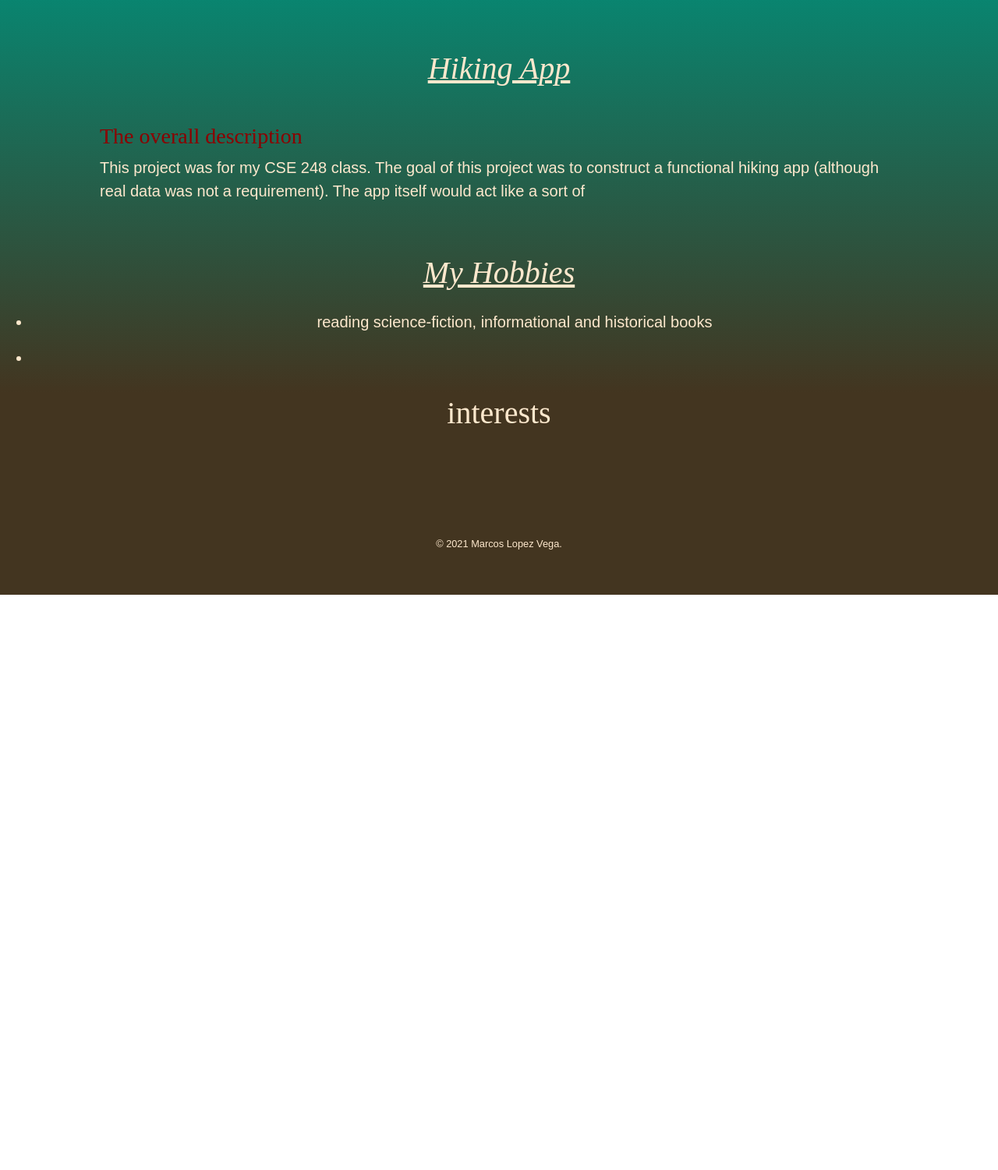
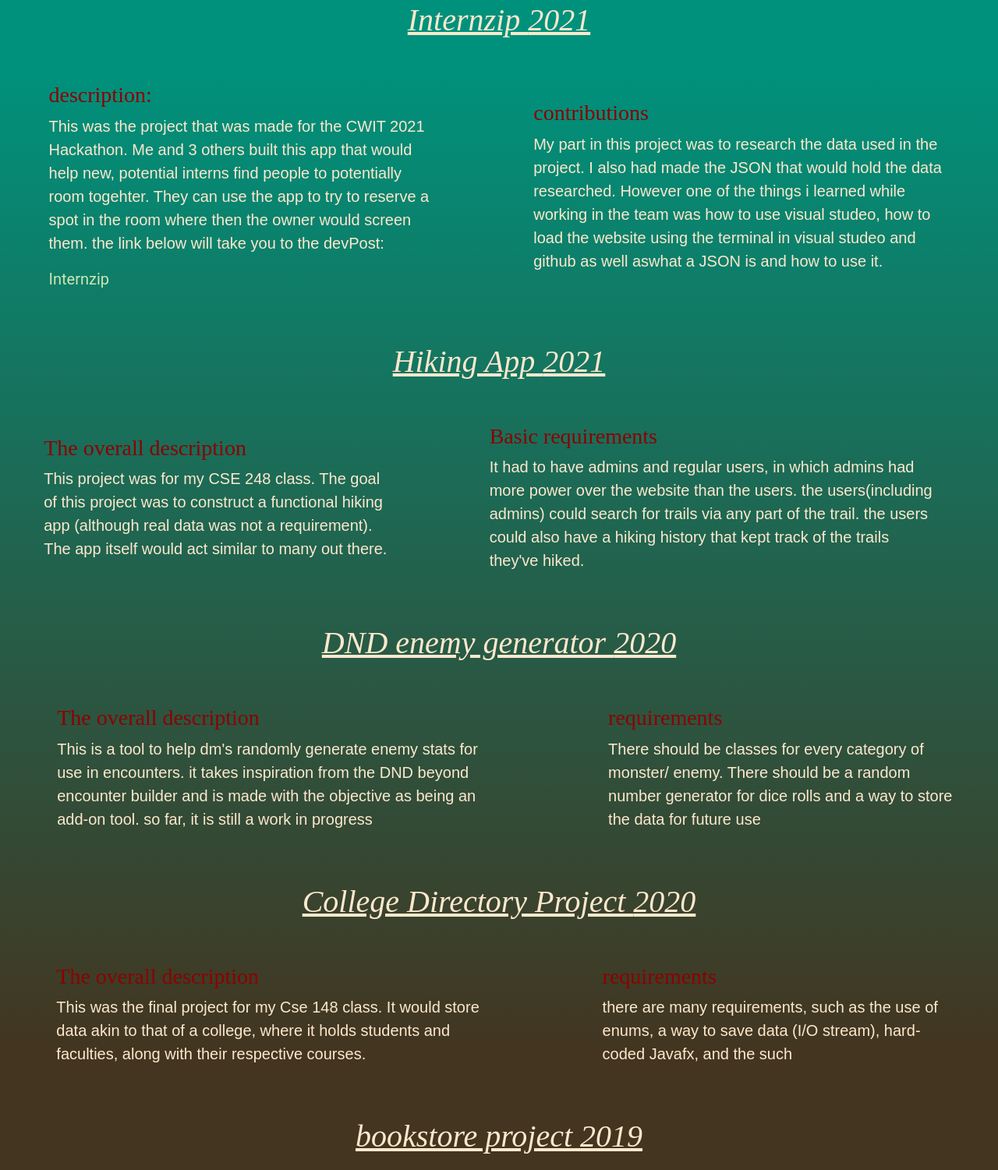
Before and after one commit to MLopez-69/personalWebsite, a plain HTML site: page projects.html in a window 1280 px wide. Shown: the part 230-1731 px from the top of the page at 78% size. Before the commit the page ends 993 px from the top, so only its background shows below. Drawn offline with nearby package versions, Linux system fonts and the light colour scheme.

Commit message:
Update projects.html

```diff
--- a/projects.html
+++ b/projects.html
@@ -4,19 +4,26 @@
     <meta charset="utf-8">
     <title>projects</title>
 
-    <link rel="stylesheet" href="https://cdn.jsdelivr.net/npm/bootstrap@4.6.0/dist/css/bootstrap.min.css" integrity="sha384-B0vP5xmATw1+K9KRQjQERJvTumQW0nPEzvF6L/Z6nronJ3oUOFUFpCjEUQouq2+l" crossorigin="anonymous">
+    <link rel="stylesheet" href="https://maxcdn.bootstrapcdn.com/bootstrap/4.0.0/css/bootstrap.min.css" integrity="sha384-Gn5384xqQ1aoWXA+058RXPxPg6fy4IWvTNh0E263XmFcJlSAwiGgFAW/dAiS6JXm" crossorigin="anonymous">
 
     <link rel="stylesheet" href="css/projects.css">
 
   </head>
   <body>
 
-    <nav class="navbar navbar-expand-md navbar-light bg-primary">
+
+    <nav class="navbar navbar-expand-md navbar-light bg-success" id="navFixer">
       <a class="navbar-brand" href="index.html">M Lopez</a>
+
+      <button class="navbar-toggler" type="button" data-toggle="collapse" data-target="#navbarTogglerDemo02" aria-controls="navbarTogglerDemo02" aria-expanded="false" aria-label="Toggle navigation">
+          <span class="navbar-toggler-icon"></span>
+        </button>
+
+      <div class="collapse navbar-collapse" id="navbarTogglerDemo02">
 
       <ul class="navbar-nav ml-auto">
         <li class="nav-item">
-            <a class="nav-link" href="index.html">Home</a>
+            <a class="nav-link" href="resume.html">Resume</a>
         </li>
 
         <li class="nav-item">
@@ -28,7 +35,10 @@
         </li>
 
       </ul>
+    </div>
     </nav>
+
+
     <div class="top">
       <h1 class="bio">Projects</h1>
     </div>
@@ -38,16 +48,32 @@
       <div class="">
         <table>
           <tr>
-            <h2 class="bio"><em>Hiking App</em></h2>
+            <h2 class="bio"><em>Internzip <span>2021</span></em></h2>
           </tr>
           <tr>
+            <td>
             <div class="skill-row">
-              <h3>The overall description </h3>
-              <p>This project was for my CSE 248 class. The goal of this project was to construct a functional hiking app (although real data was not a requirement).
-                 The app itself would act like a sort of </p>
-
+              <h3>description:</h3>
+              <p>This was the project that was made for the CWIT 2021 Hackathon. Me and 3 others
+              built this app that would help new, potential interns find people to potentially room togehter.
+            They can use the app to try to reserve a spot in the room where then the owner would screen them.
+          the link below will take you to the devPost:</p>
+          <a href="https://devpost.com/software/internzip">Internzip</a>
 
             </div>
+            </td>
+
+            <td>
+              <div class="skill-row">
+                <h3>contributions</h3>
+                <p>My part in this project was to research the data used in the project. I also
+                  had made the JSON that would hold the data researched. However one of the things i learned
+                while working in the team was how to use visual studeo, how to load the website using the terminal
+              in visual studeo and github as well aswhat a JSON is and how to use it. </p>
+
+              </div>
+
+            </td>
           </tr>
         </table>
       </div>
@@ -55,27 +81,116 @@
       <div class="">
         <table>
           <tr>
-            <h2 class="bio"><em>My Hobbies</em></h2>
+            <h2 class="bio"><em>Hiking App  <span>2021</span></em></h2>
           </tr>
           <tr>
-            <ul>
-                <li>
-                      <p>reading science-fiction, informational and historical books</p>
-                </li>
-                <li>
+            <td>
 
-                </li>
-            </ul>
+            <div class="skill-row">
+              <h3>The overall description </h3>
+              <p>This project was for my CSE 248 class. The goal of this project was to construct a functional hiking app (although real data was not a requirement).
+                 The app itself would act similar to many out there.</p>
+            </div>
+            </td>
+
+            <td>
+            <div class="skill-row">
+              <h3>Basic requirements </h3>
+              <p>It had to have admins and regular users, in which admins had more power over the website than the users.
+              the users(including admins) could search for trails via any part of the trail. the users could also have a hiking history
+            that kept track of the trails they've hiked.</p>
+            </div>
+             </td>
+
+
+          </tr>
+        </table>
+      </div>
+
+      <div class="">
+        <table>
+          <tr>
+            <h2 class="bio"><em>DND enemy generator <span>2020</span></em></h2>
+          </tr>
+          <tr>
+            <td>
+            <div class="skill-row">
+              <h3>The overall description </h3>
+              <p>This is a tool to help dm's randomly generate enemy stats for use in encounters. it takes inspiration from the DND beyond
+              encounter builder and is made with the objective as being an add-on tool. so far, it is still a work in progress</p>
+
+            </div>
+            </td>
+
+            <td>
+              <div class="skill-row">
+                <h3>requirements</h3>
+                <p>There should be classes for every category of monster/ enemy. There should be a random number generator for dice rolls and
+                a way to store the data for future use</p>
+
+              </div>
+
+            </td>
+          </tr>
+        </table>
+      </div>
+
+      <div class="">
+        <table>
+          <tr>
+            <h2 class="bio"><em>College Directory Project <span>2020</span></em></h2>
+          </tr>
+          <tr>
+            <td>
+            <div class="skill-row">
+              <h3>The overall description </h3>
+              <p>This was the final project for my Cse 148 class. It would store data akin to that of a college, where
+              it holds students and faculties, along with their respective courses.</p>
+
+            </div>
+            </td>
+
+            <td>
+              <div class="skill-row">
+                <h3>requirements</h3>
+                <p>there are many requirements, such as the use of enums, a way to save data (I/O stream), hard-coded
+                Javafx, and the such</p>
+
+              </div>
+
+            </td>
           </tr>
         </table>
       </div>
 
 
+      <div class="">
+        <table>
+          <tr>
+            <h2 class="bio"><em>bookstore project <span>2019</span></em></h2>
+          </tr>
+          <tr>
+            <td>
+            <div class="skill-row">
+              <h3>The overall description </h3>
+              <p>This project was to make a fictional bookstore that would allow users to checkout/buy books.
+              it would keep track of books boutght, books in-store and incoming</p>
 
+            </div>
+            </td>
 
-      <h2>interests</h2>
+            <td>
+              <div class="skill-row">
+                <h3>requirements</h3>
+                <p>One requrement was that it is supposed to have a catalog,
+                  a cart to add things to, a checkout area, and a way to add things to the cart</p>
 
+              </div>
 
+            </td>
+          </tr>
+        </table>
+      </div>
 
 
     </div>
@@ -88,6 +203,9 @@
 
     </div>
 
+    <script src="https://code.jquery.com/jquery-3.2.1.slim.min.js" integrity="sha384-KJ3o2DKtIkvYIK3UENzmM7KCkRr/rE9/Qpg6aAZGJwFDMVNA/GpGFF93hXpG5KkN" crossorigin="anonymous"></script>
+<script src="https://cdnjs.cloudflare.com/ajax/libs/popper.js/1.12.9/umd/popper.min.js" integrity="sha384-ApNbgh9B+Y1QKtv3Rn7W3mgPxhU9K/ScQsAP7hUibX39j7fakFPskvXusvfa0b4Q" crossorigin="anonymous"></script>
+<script src="https://maxcdn.bootstrapcdn.com/bootstrap/4.0.0/js/bootstrap.min.js" integrity="sha384-JZR6Spejh4U02d8jOt6vLEHfe/JQGiRRSQQxSfFWpi1MquVdAyjUar5+76PVCmYl" crossorigin="anonymous"></script>
 
   </body>
 </html>
```
